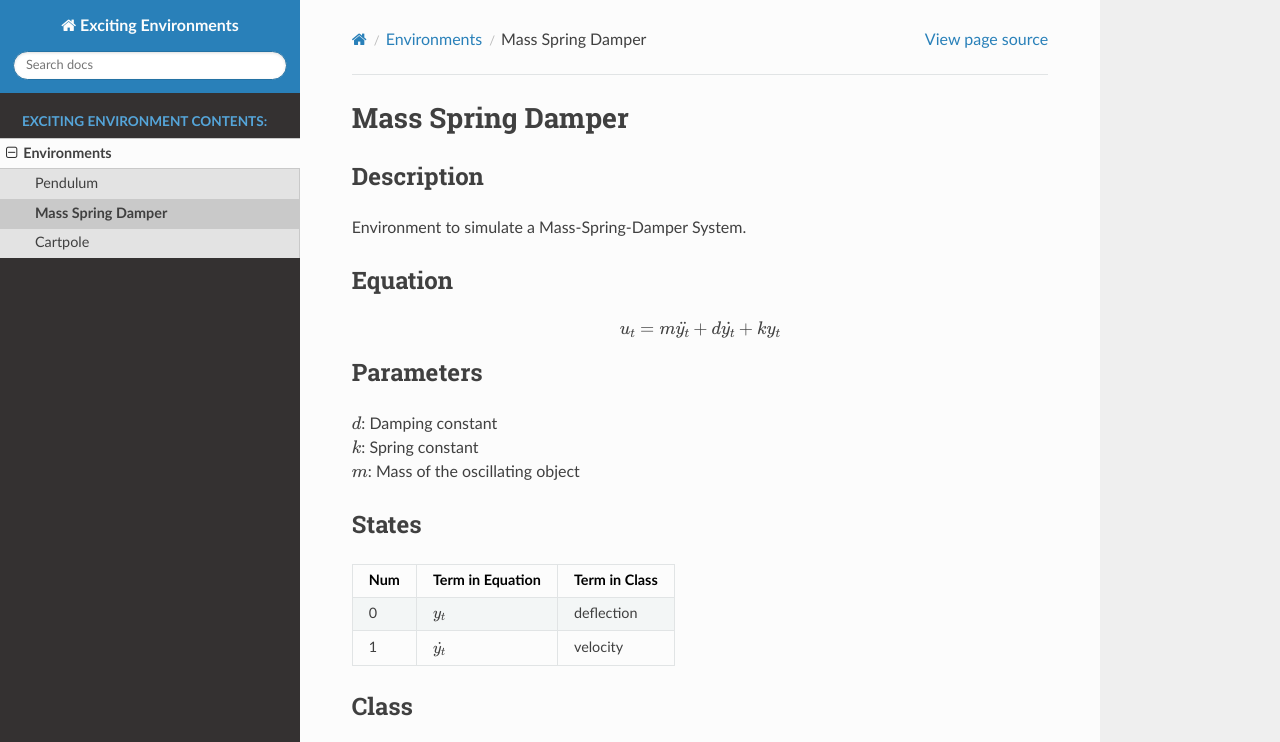
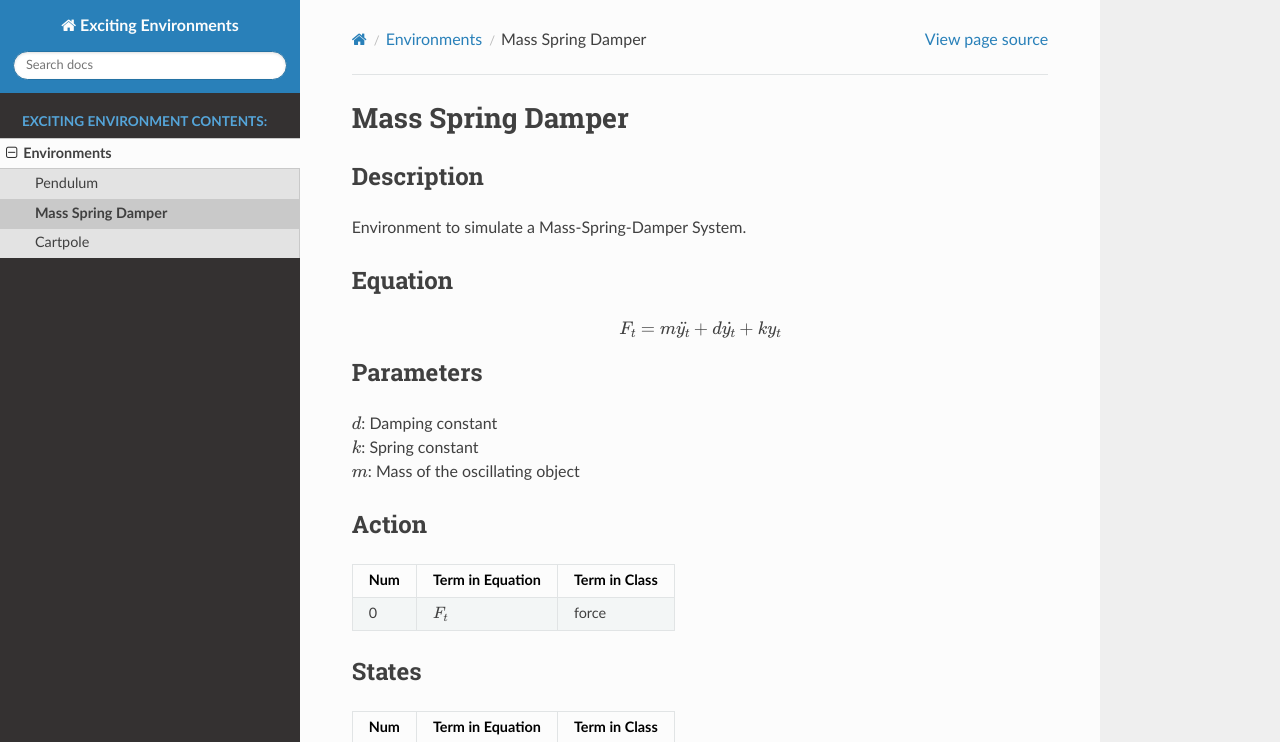
Before and after one commit to ExcitingSystems/exciting-environments, a Sphinx documentation site: the page built from docs/parts/environments/mass_spring_damper/mass_spring_damper_env.rst, in a window 1280 px wide and 1182 px high, cut to the strip 0-742 px from the top of the window. Built offline with Sphinx 7.4.7 and the Read the Docs theme 2.0.0, drawn with Linux system fonts in a browser that asks for light colours; pages that are not in the unit, such as notebooks, are missing from menus.

Commit message:
docu change

```diff
--- a/docs/parts/environments/mass_spring_damper/mass_spring_damper_env.rst
+++ b/docs/parts/environments/mass_spring_damper/mass_spring_damper_env.rst
@@ -9,7 +9,7 @@ Equation
 --------------------------------------------------
 .. math::
 
-      u_t = m \ddot{y_t} + d \dot{y_t} + k y_t
+      F_t = m \ddot{y_t} + d \dot{y_t} + k y_t
 
 Parameters
 --------------------------------------------------
@@ -17,6 +17,16 @@ Parameters
 | :math:`d`: Damping constant
 | :math:`k`: Spring constant
 | :math:`m`: Mass of the oscillating object
+
+Action
+--------------------------------------------------
+
+====== ========================  ==============
+Num    Term in Equation          Term in Class
+====== ========================  ==============
+0      :math:`F_t`                 force
+====== ========================  ==============
+
 
 States
 --------------------------------------------------
```
Also changed, not shown: docs/parts/environments/cart_pole/cart_pole_env.rst (+11 -1 lines), docs/parts/environments/pendulum/pendulum_env.rst (+11 -1 lines).
